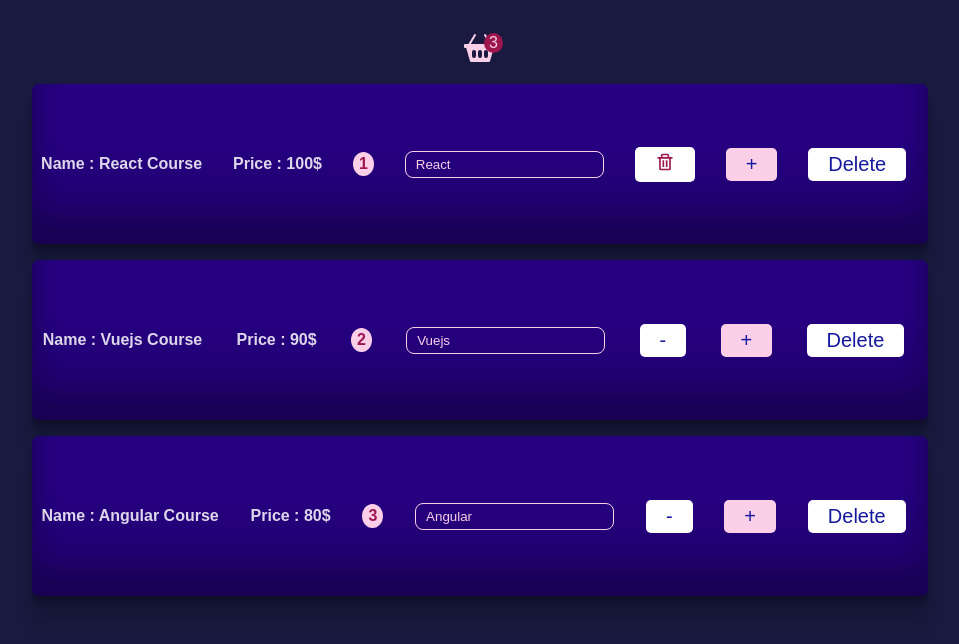
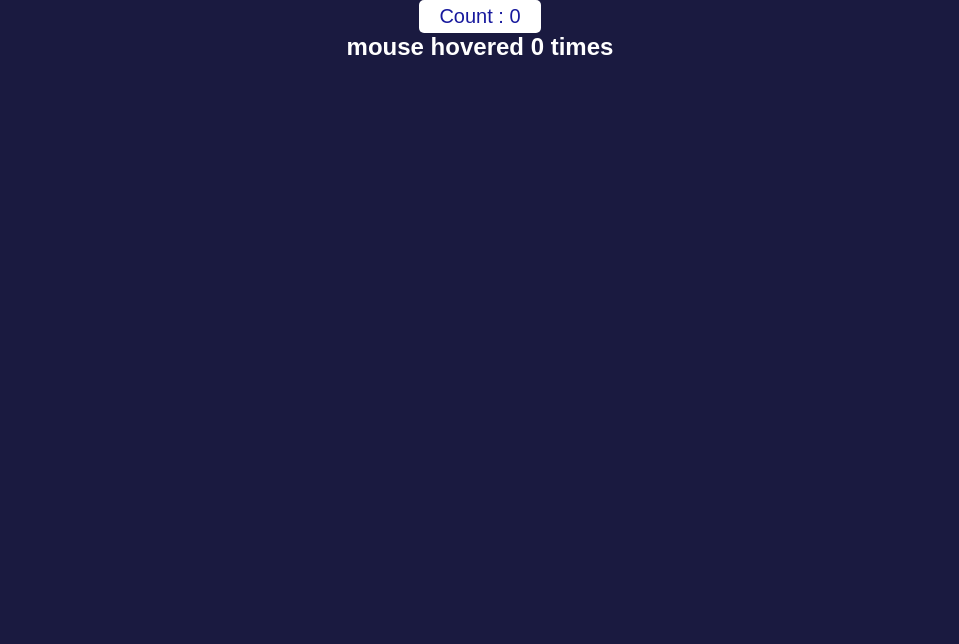
Before and after one commit to arashKazerouni/firstReactApp, a React (Create React App) app: page / in a window 1280 px wide. Shown: the top 644 px of the page, without its empty margins (160-1119 px from the left). Built offline with nearby package versions, Linux system fonts and the light colour scheme.

Commit message:
HOC real example

```diff
--- a/src/App.js
+++ b/src/App.js
@@ -6,6 +6,8 @@
 import { isValidInputTimeValue } from "@testing-library/user-event/dist/utils";
 import Wrapper from "./components/hoc/Wrapper";
 import styles from "./App.css"
+import ClickCounter from "./components/hocExample/ClickCounter";
+import HoverCounter from "./components/hocExample/HoverCounter";
 class App extends Component {
   constructor(props) {
     super(props);
@@ -70,11 +72,12 @@
   }
 
   render() {
-    console.log(this.props);
     // console.log("app.js render ");
     return (
       <>
-        <Navbar
+      <ClickCounter/>
+      <HoverCounter/>
+        {/* <Navbar
           totalItems={this.state.products.filter((p) => p.quantity > 0).length}
         />
         <ProductList
@@ -83,7 +86,7 @@
           onIncrement={this.incrementHandler}
           onDecrement={this.decrementHandler}
           onChange={this.changeHandler}
-        />
+        /> */}
       </>
     );
   }
--- a/src/components/hoc/Wrapper.js
+++ b/src/components/hoc/Wrapper.js
@@ -1,7 +1,6 @@
 
 const Wrapper = (WrappedComponent, className) => {
   return (props) => {
-      console.log(props)
     return (
       <div className={className}>
         <WrappedComponent {...props}/>
--- /dev/null
+++ b/src/components/hoc/withCount.jsx
@@ -0,0 +1,14 @@
+import { useState } from "react";
+
+const WithCount = (WrappedComponent) => {
+  const UpdatedComponent = () => {
+    const [count, setCount] = useState(0);
+    const incrementCount = () => {
+      setCount(count + 1);
+    };
+    return <WrappedComponent count={count} incrementCount={incrementCount}/>;
+  };
+  return UpdatedComponent
+};
+
+export default WithCount;
--- /dev/null
+++ b/src/components/hocExample/ClickCounter.jsx
@@ -0,0 +1,8 @@
+import { useState } from "react";
+import WithCount from "../hoc/withCount";
+
+const ClickCounter = ({count,incrementCount}) => {
+  return <button onClick={incrementCount}>count : {count}</button>;
+};
+
+export default WithCount(ClickCounter);
--- /dev/null
+++ b/src/components/hocExample/HoverCounter.jsx
@@ -0,0 +1,14 @@
+import { useState } from "react";
+import WithCount from "../hoc/withCount";
+
+const HoverCounter = ({count,incrementCount}) => {
+  return (
+    <div>
+      <h2 onMouseEnter={incrementCount}>
+        mouse hovered {count} times
+      </h2>
+    </div>
+  );
+};
+
+export default WithCount(HoverCounter);
```
